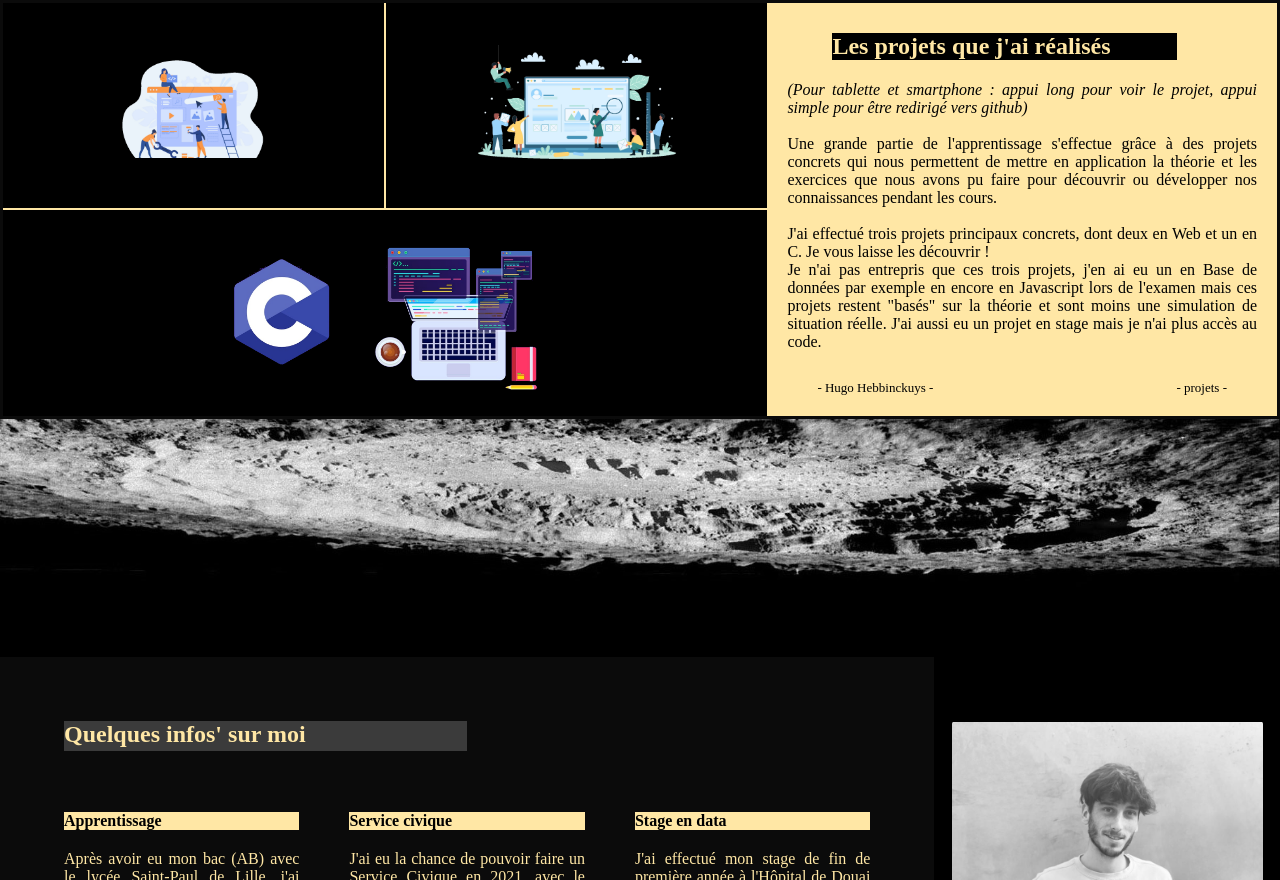
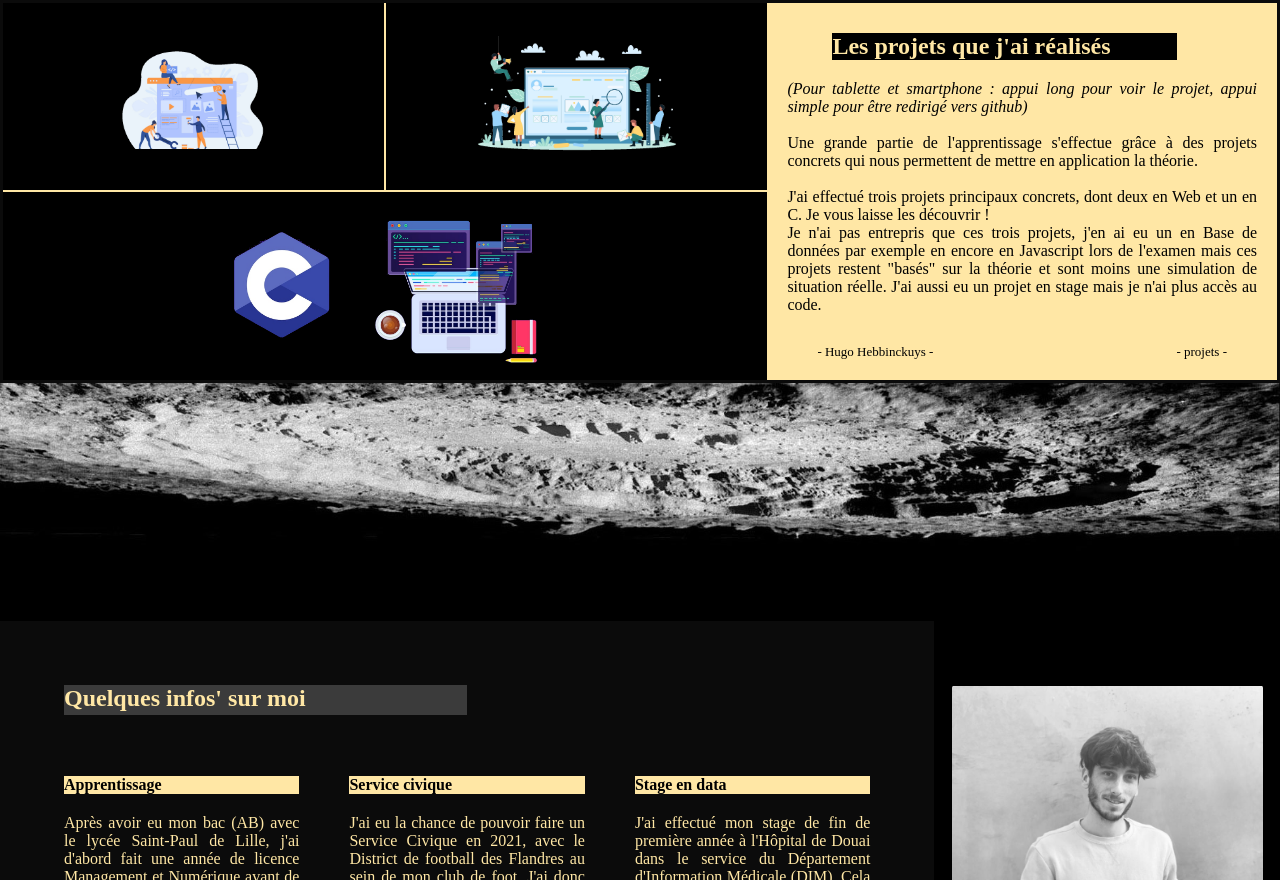
Before and after one commit to hugohebbinckuys/cv, a plain HTML site: page index.html in a window 1280 px wide. Shown: the part 1084-1964 px from the top of the page. Drawn offline with Linux system fonts and the light colour scheme.

Commit message:
modif paragraphe explication projet

```diff
--- a/index.html
+++ b/index.html
@@ -91,7 +91,7 @@
                     <h2> Les projets que j'ai réalisés </h2>
                 </div>
                 <div class="contenu_explication contenu_projet">
-                    <p> <i> (Pour tablette et smartphone : appui long pour voir le projet, appui simple pour être redirigé vers github) </i> <br> <br>  Une grande partie de l'apprentissage s'effectue grâce à des projets concrets qui nous permettent de mettre en application la théorie et les exercices que nous avons pu faire pour découvrir ou développer nos connaissances pendant les cours. <br><br> J'ai effectué trois projets principaux concrets, dont deux en Web et un en C. Je vous laisse les découvrir ! <br> Je n'ai pas entrepris que ces trois projets, j'en ai eu un en Base de données par exemple en encore en Javascript lors de l'examen mais ces projets restent "basés" sur la théorie et sont moins une simulation de situation réelle. J'ai aussi eu un projet en stage mais je n'ai plus accès au code. </p>
+                    <p> <i> (Pour tablette et smartphone : appui long pour voir le projet, appui simple pour être redirigé vers github) </i> <br> <br>  Une grande partie de l'apprentissage s'effectue grâce à des projets concrets qui nous permettent de mettre en application la théorie. <br><br> J'ai effectué trois projets principaux concrets, dont deux en Web et un en C. Je vous laisse les découvrir ! <br> Je n'ai pas entrepris que ces trois projets, j'en ai eu un en Base de données par exemple en encore en Javascript lors de l'examen mais ces projets restent "basés" sur la théorie et sont moins une simulation de situation réelle. J'ai aussi eu un projet en stage mais je n'ai plus accès au code. </p>
                 </div>
                 <div class="subtitle">
                     <div class="subtitle_left">
```
